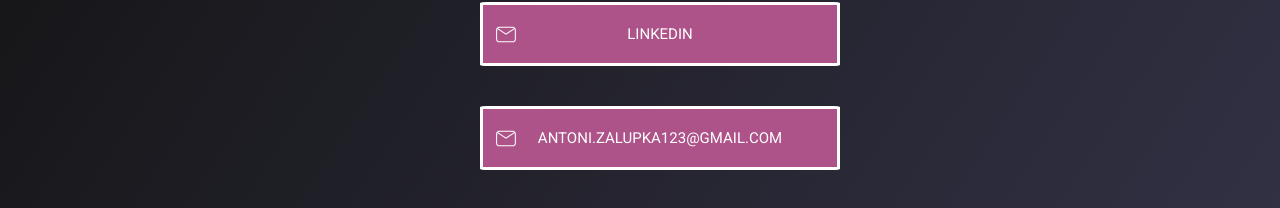
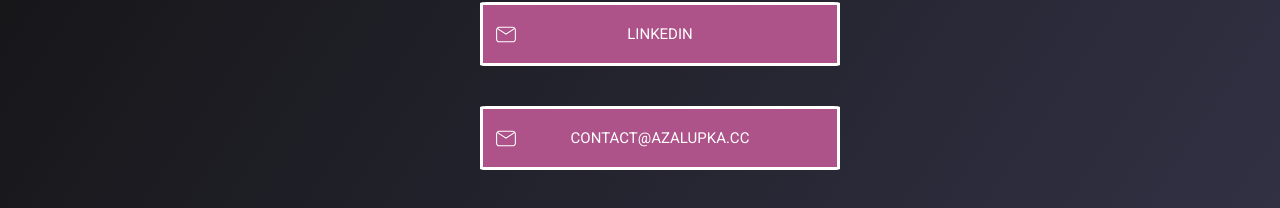
Before and after one commit to azizko1337/portfolio, a Next.js app: page / in a window 1280 px wide. Shown: the part 2174-2382 px from the top of the page. Built offline with nearby package versions, Linux system fonts and the light colour scheme.

Commit message:
Changed contact email

```diff
--- a/components/Section/Contact.js
+++ b/components/Section/Contact.js
@@ -92,8 +92,8 @@
         <CallButton href="tel: 505803692">
           <ButtonIcon img="./icons/phone.svg" /> +48 505 803 692
         </CallButton>
-        <CallButton href="mailto: antoni.zalupka123@gmail.com">
-          <ButtonIcon img="./icons/email.svg" /> antoni.zalupka123@gmail.com
+        <CallButton href="mailto: contact@azalupka.cc">
+          <ButtonIcon img="./icons/email.svg" /> contact@azalupka.cc
         </CallButton>
         <CallButton
           target="_blank"
```
